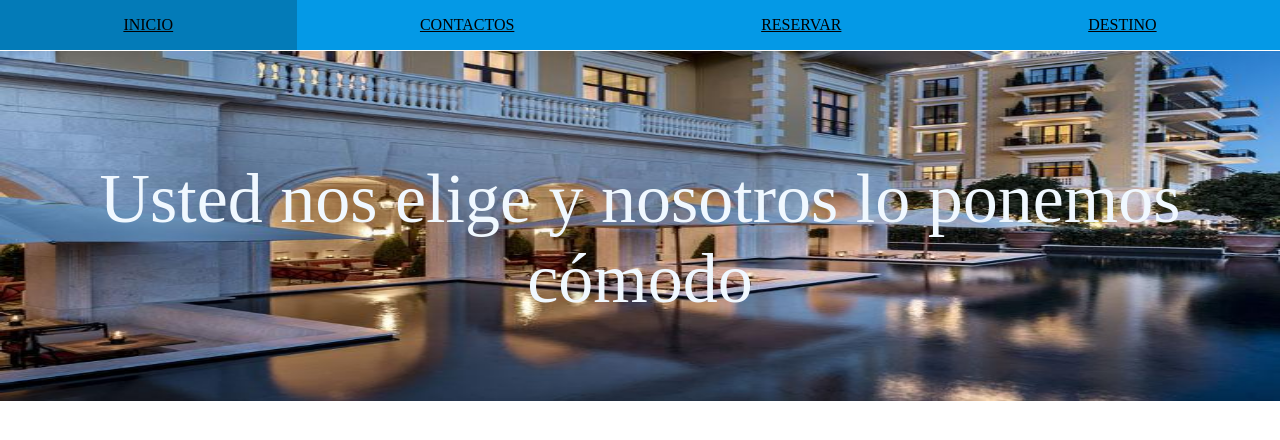
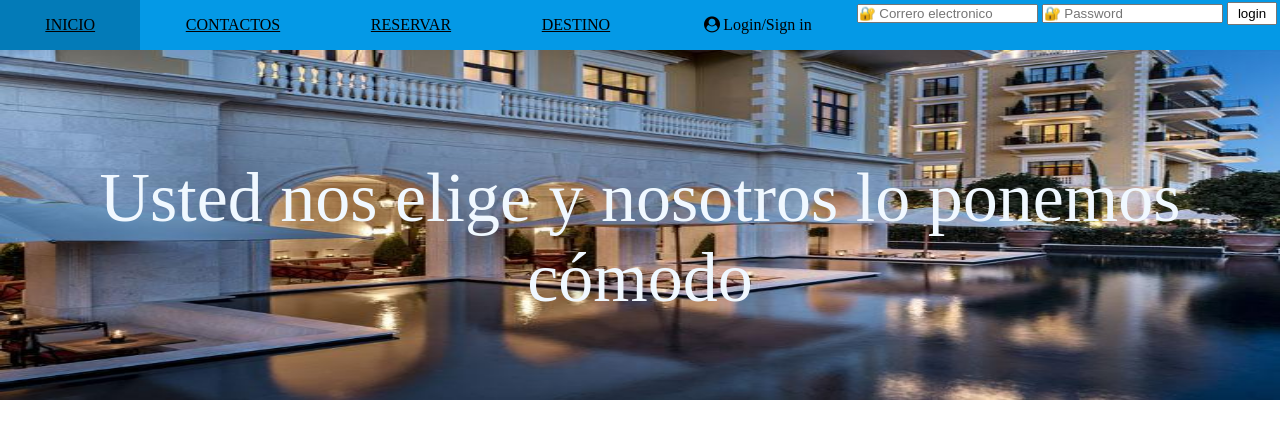
Before and after one commit to ENRIQUE-LAFAMA/maxwel, a plain HTML site: page index.html in a window 1280 px wide. Drawn offline with Linux system fonts and the light colour scheme.

Commit message:
aqui agregue el formulario de login
aun hay que arreglarlo en el header

```diff
--- a/CSS/BANNER.CSS
+++ b/CSS/BANNER.CSS
@@ -6,7 +6,7 @@
 #banner img{
     width: 100%;
     height: 350px;
-    margin-top: 51px;
+    margin-top: 50px;
 
 }
 
--- a/CSS/GENERAL.CSS
+++ b/CSS/GENERAL.CSS
@@ -1,6 +1,7 @@
 @import url(HEADER.CSS);
 @import url(BANNER.CSS);
 @import url(fontello.css);
+@import url(LOGIN.css);
 
 *{
     padding: 0;
--- a/CSS/HEADER.CSS
+++ b/CSS/HEADER.CSS
@@ -8,14 +8,14 @@ header{
     left:0;
     z-index: 100;
 }
+/*#######hay que arreglar el login en el header#######*/
+header .menu{
+}
 
-
-
+/**/
 header label{
     display: none;
-    width: 50px;
-    height: 50px;
-    padding: 13px;
+
 
 }
 header label:hover{
@@ -57,6 +57,9 @@ header label:hover{
 @media (max-width:800px){
     header label{
     display:block;
+    width: 50px;
+    height: 50px;
+    padding: 13px;
 
 }
     .menu{
--- /dev/null
+++ b/CSS/LOGIN.css
@@ -0,0 +1,11 @@
+header div{
+    left:10%;
+    margin-right: 3px;
+
+}
+#boton-login{
+    text-align: center;
+    padding: 2px;
+    width: 50px;
+    margin-top: 2px;
+}
--- a/index.html
+++ b/index.html
@@ -1,7 +1,7 @@
 <!DOCTYPE html>
 <html>
     <head>
-        <title>SIN TITULO</title>
+        <title>HOTELES</title>
         <meta charset="UTF-8">
         <link rel="stylesheet" href="CSS/GENERAL.CSS">
     </head>
@@ -16,6 +16,15 @@
             <li><a href="">CONTACTOS</a></li>
             <li><a href="">RESERVAR</a></li>
             <li><a href="">DESTINO</a></li>
+            <li><a class="icon-login">Login/Sign in</a></li>
+
+           <div class="cont-login">
+                <form action="">
+                <input type="text" placeholder="&#128272; Correro electronico" name="usuario">
+                <input type="password" placeholder="&#128272; Password" name="pasword">
+                <input type="sumit" id="boton-login" value="login" >
+
+            </form></div>
             </ul>
             </nav>
         </header>
```
